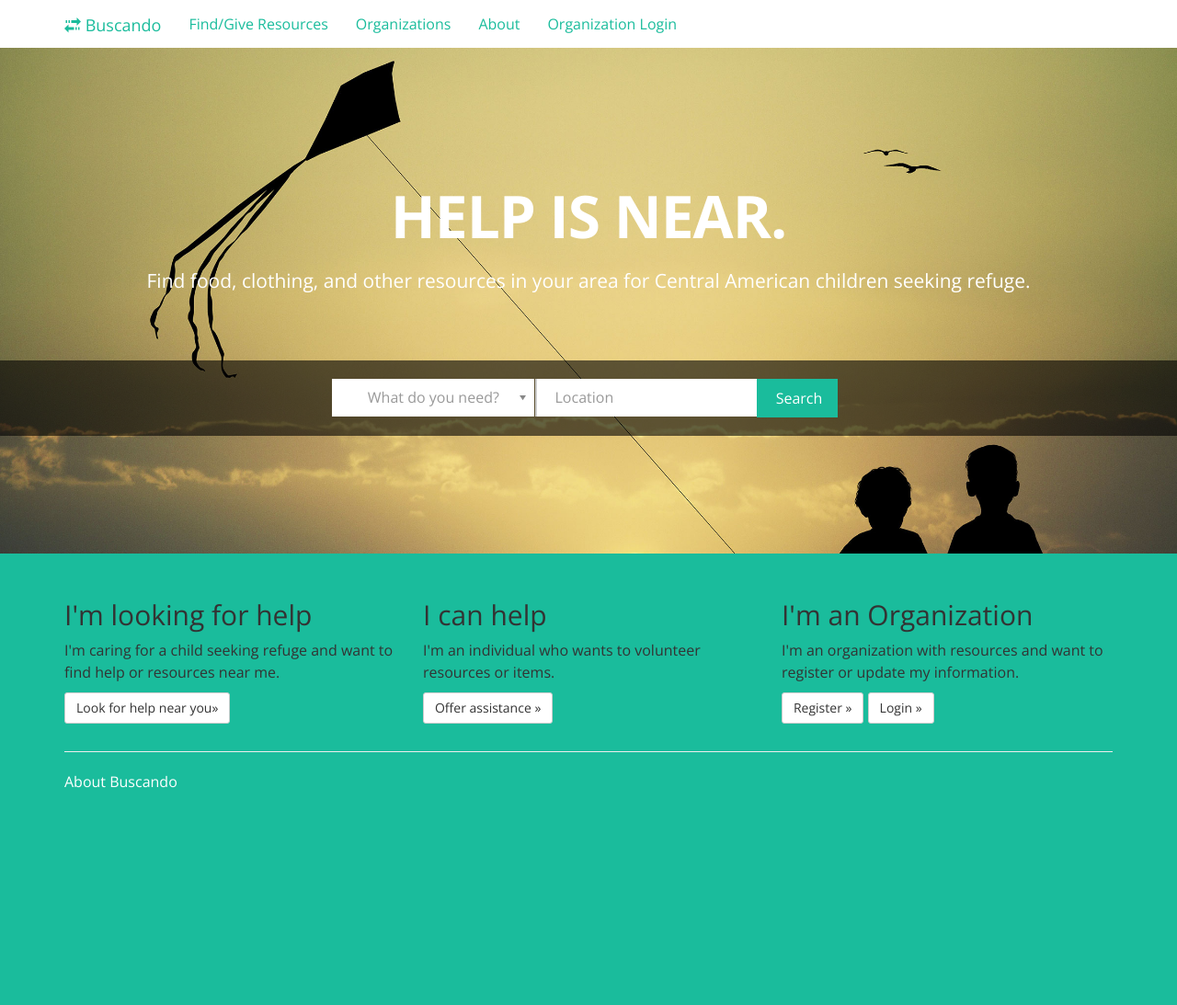
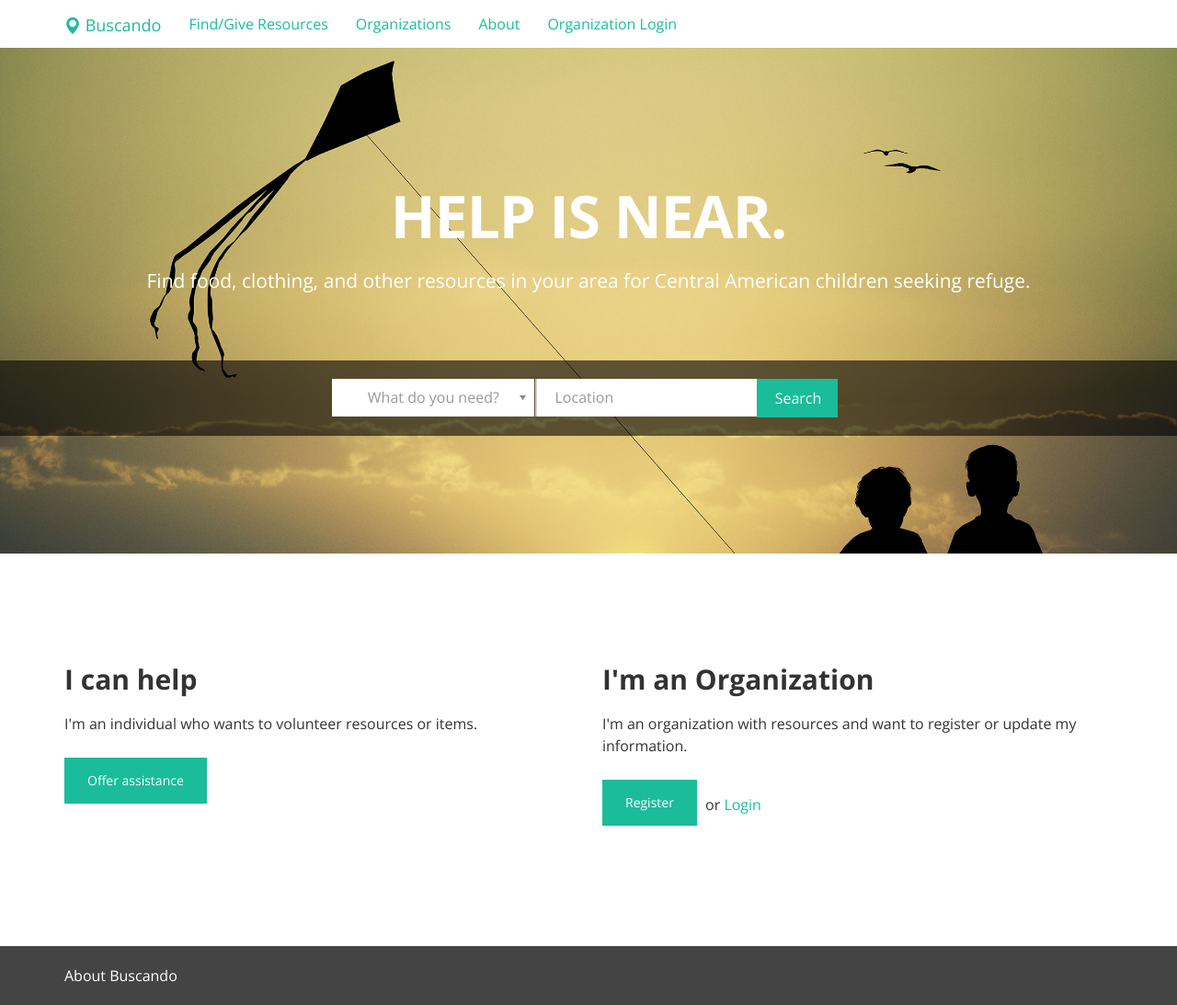
Before and after one commit to aliyarahman/buscando, a Django app: page / in a window 1280 px wide. Shown: the whole page at 92% size. Before the commit the page ends 857 px from the top, so only its background shows below. Run offline with Django 3.2, Linux system fonts and the light colour scheme; parts of the project's set-up code (start-up, migrations or seed data) failed here and were passed over; some libraries are stand-ins or nearby versions.

Commit message:
Styling tooltip

```diff
--- a/app/static/sass/_bootstrap-theme.scss
+++ b/app/static/sass/_bootstrap-theme.scss
@@ -1,3 +1 @@
-// Include bootstrap variable overrides here:
-//
-// $brand-primary: #ffd300;
+$brand-primary: #1abc9c;
--- a/app/static/sass/application.scss
+++ b/app/static/sass/application.scss
@@ -5,7 +5,10 @@
 @import "mixins/polyfills";
 
 @import "modules/chosen";
+@import "modules/footer";
+@import "modules/intro";
 @import "modules/landing";
+@import "modules/tooltip";
 
 /* Bootstrap Overrides */
 
@@ -14,16 +17,15 @@ body {
     font-size: 16px;
     line-height: 1.5;
     color: #333;
-    background-color: #1abc9c;
 }
 
 a {
-    color: #1abc9c;
+    color: $brand-primary;
 }
 
 a:hover,
 a:focus {
-    color: #1abc9c;
+    color: $brand-primary;
 }
 
 .btn {
@@ -31,17 +33,12 @@ a:focus {
 }
 
 .btn-primary {
-  background-color: #1abc9c;
-  border-color: #1abc9c;
+  border: none;
 }
 
-.btn-primary:hover,
-.btn-primary:focus,
-.btn-primary:active,
-.btn-primary.active,
 .open > .dropdown-toggle.btn-primary {
-  background-color: #1abc9c;
-  border-color: #1abc9c;
+  background-color: $brand-primary;
+  border-color: $brand-primary;
 }
 
 /* Navigation & Brand */
@@ -53,7 +50,7 @@ a:focus {
 }
 
 .navbar-brand {
-    color: #1abc9c;
+    color: $brand-primary;
 }
 
 .navbar-brand > .glyphicon {
@@ -65,18 +62,7 @@ a:focus {
 }
 
 .navbar-toggle .icon-bar {
-    background-color: #1abc9c;
-}
-
-/* Footer */
-
-footer a {
-    color: #fff;
-}
-
-footer a:hover,
-footer a:focus {
-    color: #fff;
+    background-color: $brand-primary;
 }
 
 /* Resources page */
--- /dev/null
+++ b/app/static/sass/modules/_footer.scss
@@ -0,0 +1,13 @@
+#footer {
+    background: #444;
+    margin-top: 50px;
+    padding-bottom: 20px;
+
+    a {
+        color: #fff;
+
+        &:hover {
+            color: #fff;
+        }
+    }
+}
--- /dev/null
+++ b/app/static/sass/modules/_intro.scss
@@ -0,0 +1,45 @@
+.intro {
+    text-align: center;
+
+    @media screen and (min-width: $screen-sm-min) {
+        margin: {
+            bottom: 120px;
+            top: 70px;
+        };
+        text-align: left;
+    }
+
+    h2 {
+        font-weight: 700;
+        margin: {
+            bottom: 20px;
+            top: 50px;
+        };
+    }
+
+    .col-sm-6 + .col-sm-6 {
+        margin: {
+            bottom: 50px;
+            top: 80px;
+        };
+
+        @media screen and (min-width: $screen-sm-min) {
+            margin: {
+                bottom: 0;
+                top: 0;
+            };
+        }
+    }
+
+    .btn {
+        border-radius: 0;
+        padding: 15px 25px;
+        margin-top: 15px;
+    }
+
+    .intro-login {
+        left: 5px;
+        position: relative;
+        top: 11px;
+    }
+}
--- a/app/static/sass/modules/_landing.scss
+++ b/app/static/sass/modules/_landing.scss
@@ -33,8 +33,15 @@
     }
 
     .landing--tagline {
-        margin-top: 20px;
-        margin-bottom: 50px;
+        font-size: 18px;
+        margin: {
+            bottom: 50px;
+            top: 20px;
+        };
+
+        @media screen and (min-width: $screen-sm-min) {
+            font-size: 21px;
+        }
     }
 
     .landing--form {
@@ -105,7 +112,7 @@
         @media screen and (min-width: $screen-sm-min) {
             font-size: 16px;
             left: -8px;
-            padding: 9px 20px 8px 20px;
+            padding: 10px 20px 9px 20px;
             width: 88px;
         }
     }
--- /dev/null
+++ b/app/static/sass/modules/_tooltip.scss
@@ -0,0 +1,5 @@
+.tooltip {
+    .tooltip-inner {
+        padding: 12px 25px;
+    }
+}
--- a/app/templates/base.html
+++ b/app/templates/base.html
@@ -45,7 +45,7 @@
             <span class="icon-bar"></span>
             <span class="icon-bar"></span>
           </button>
-          <a class="navbar-brand" href="{% url 'index' %}"><span class="glyphicon glyphicon-transfer"></span> Buscando</a>
+          <a class="navbar-brand" href="{% url 'index' %}"><span class="glyphicon glyphicon-map-marker"></span> Buscando</a>
         </div>
         <div class="collapse navbar-collapse">
           <ul class="nav navbar-nav">
@@ -72,9 +72,11 @@
 	{% endblock %}
 
 	{% block footer %}
-	<footer class="container">
+	<footer id="footer">
 		<hr>
-    		<p><a href="{% url 'about' %}">About Buscando</a></p>
+        <div class="container">
+            <a href="{% url 'about' %}">About Buscando</a>
+        </div>
 	</footer>
     {% endblock %}
 
--- a/app/templates/index.html
+++ b/app/templates/index.html
@@ -1,7 +1,7 @@
 {% extends "base.html" %}
 {% block container %}
 
-<div class="landing jumbotron">
+<section class="landing jumbotron">
         <h1>Help is near.</h1>
         <p class="landing--tagline">Find food, clothing, and other resources in your area for Central American children seeking refuge.</p>
 
@@ -33,41 +33,36 @@
             </div>
             <div class="landing--location-container form-group">
                 <input type="hidden" name="page" value="index.html">
-                <label class="sr-only" for="zipcode">Zipcode</label>
+                <label class="sr-only" for="zipcode">ZIP Code</label>
                 <input class="landing--location form-control" type="text" placeholder="Location" name="location" data-toggle="tooltip" data-placement="bottom" title="Address, City or ZIP Code">
             </div>
             <button type="submit" class="btn btn-primary">Search</button>
         </form>
-</div>
+</section>
 
-<main class="container">
+<main class="intro container">
     <div class="row">
-            <div class="col-md-4">
-
-                <h2>I'm looking for help</h2>
-                    <p>I'm caring for a child seeking refuge and want to find help or resources near me.</p>
-
-            <p><a class="btn btn-default" href="{% url 'resources' %}" role="button">Look for help near you»</a></p>
-            </div>
-            <div class="col-md-4">
+        <div class="col-sm-6">
             <h2>I can help</h2>
             <p>I'm an individual who wants to volunteer resources or items.</p>
-                    <p><a class="btn btn-default" href="{% url 'resources' %}" role="button">Offer assistance »</a></p>
+            <p><a class="btn btn-primary" href="{% url 'resources' %}" role="button">Offer assistance</a></p>
         </div>
-        <div class="col-md-4">
+        <div class="col-sm-6">
             <h2>I'm an Organization</h2>
             <p>I'm an organization with resources and want to register or update my information.</p>
             <p>
             {% if user.is_authenticated %}
             <a class="btn btn-default" href="{% url 'organization_home' %}" role="button">Go to my organization profile</a>
             {% else %}
-                        <a class="btn btn-default" href="{% url 'add_provider' %}" role="button">Register »</a>
-                        <a class="btn btn-default" href="{% url 'login' %}" role="button">Login »</a>
+                <a class="btn btn-primary" href="{% url 'add_provider' %}" role="button">Register</a>
+                <span class="intro-login">
+                    or
+                    <a href="{% url 'login' %}" role="button">Login</a>
+                </span>
             {% endif %}
             </p>
         </div>
     </div>
-
 </main>
 
 {% endblock %}
```
Also changed, not shown: app/static/css/application.css. Lines whose indentation alone changed are shown as unchanged.
